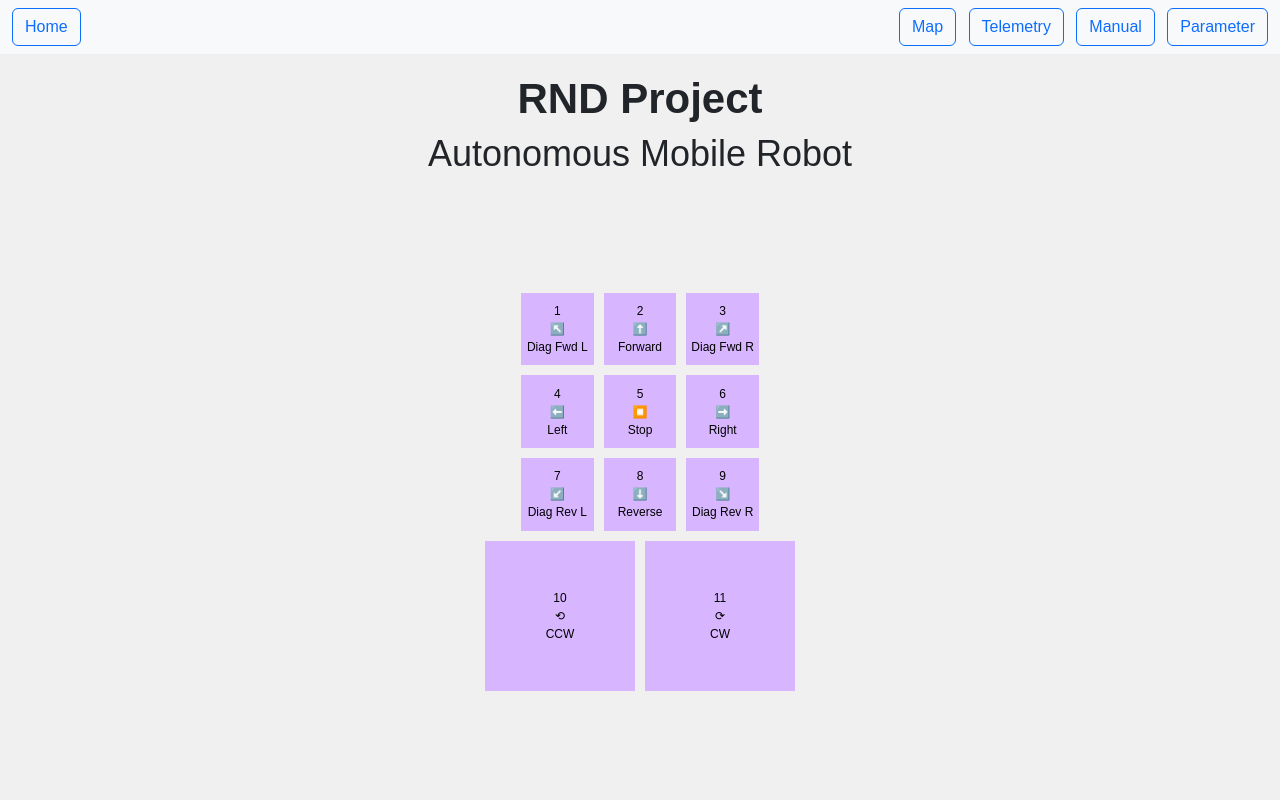
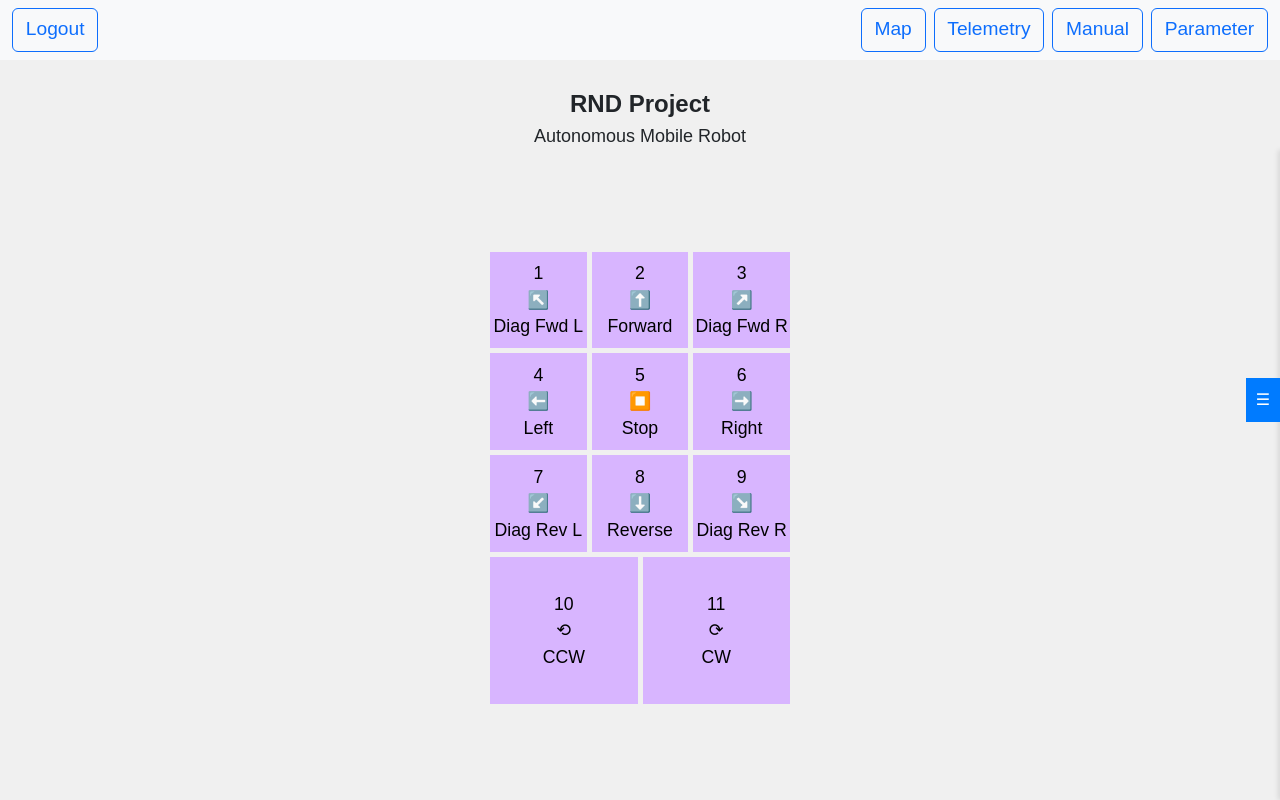
Before and after one commit to joelevander10/AMR_Project, a Flask app: page / in a window 1280 px wide. Run offline with Flask 3, Linux system fonts and the light colour scheme; parts of the project's set-up code (start-up, migrations or seed data) failed here and were passed over.

Commit message:
Update index.html

```diff
--- a/website/templates/index.html
+++ b/website/templates/index.html
@@ -19,29 +19,31 @@
             justify-content: center;
             align-items: center;
             flex-grow: 1;
-            padding: 20px;
+            padding: 10px;
         }
         .controls-wrapper {
             display: flex;
             flex-direction: column;
             align-items: center;
-            max-width: 100%;
+            width: 100%;
+            max-width: 300px;
         }
         .controls {
             display: grid;
             grid-template-columns: repeat(3, 1fr);
-            gap: 10px;
-            margin-bottom: 10px;
+            gap: 5px;
+            margin-bottom: 5px;
+            width: 100%;
         }
         .btn-control {
             width: 100%;
             aspect-ratio: 1 / 1;
-            font-size: 12px;
+            font-size: 17.7px;
             display: flex;
             flex-direction: column;
             justify-content: center;
             align-items: center;
-            padding: 5px;
+            padding: 2px;
             background-color: #d8b5ff;
             border: none;
             cursor: pointer;
@@ -54,32 +56,132 @@
             display: flex;
             justify-content: center;
             width: 100%;
+            gap: 5px;
         }
         .orientation-controls .btn-control {
-            margin: 0 5px;
+            flex: 1;
         }
         .title-container {
             text-align: center;
-            margin-top: 20px;
+            margin-top: 30px;
         }
         .main-title {
-            font-size: 42px;
+            font-size: 24px;
             font-weight: bold;
         }
         .sub-title {
-            font-size: 36px;
+            font-size: 18px;
         }
+        .scalable-btn {
+            font-size: 2vw; /* Base font size relative to viewport width */
+            padding: 0.5vw 1vw;
+            transition: transform 0.3s ease;
+        }
+
+        @media (max-width: 768px) {
+            .scalable-btn {
+                font-size: 3vw; /* Larger font size for smaller screens */
+            }
+        }
+
+        @media (min-width: 1200px) {
+            .scalable-btn {
+                font-size: 1.5vw; /* Smaller font size for larger screens */
+            }
+        }
+
+        /* Apply scaling on hover or focus */
+        .scalable-btn:hover,
+        .scalable-btn:focus {
+            transform: scale(1.1);
+        }
+        .main-container {
+            display: flex;
+            justify-content: space-between;
+            padding: 20px;
+        }
+        .additional-controls {
+            width: 300px;
+            padding: 20px;
+            background-color: #f8f9fa;
+            border-radius: 10px;
+            box-shadow: 0 0 10px rgba(0,0,0,0.1);
+        }
+        .additional-controls h3 {
+            margin-bottom: 15px;
+        }
+        .additional-controls input,
+        .additional-controls button {
+            width: 100%;
+            margin-bottom: 10px;
+        }
+        .sliding-panel {
+            position: fixed;
+            top: 150px; /* Menurunkan posisi panel */
+            right: -300px;
+            width: 300px;
+            height: calc(100% - 150px); /* Menyesuaikan tinggi */
+            background-color: #f8f9fa;
+            transition: right 0.3s ease-in-out;
+            box-shadow: -2px 0 5px rgba(0,0,0,0.1);
+            z-index: 1000;
+            padding: 20px;
+            box-sizing: border-box;
+            overflow-y: auto;
+        }
+
+        .control-section {
+            margin-bottom: 30px;
+            padding-bottom: 20px;
+            border-bottom: 1px solid #dee2e6;
+        }
+
+        .control-section:last-child {
+            border-bottom: none;
+        }
+
+        .control-section h4 {
+            margin-bottom: 15px;
+        }
+
+        .sliding-panel.open {
+            right: 0;
+        }
+
+        .panel-toggle {
+            position: fixed;
+            top: 50%;
+            right: 0;
+            transform: translateY(-50%);
+            background-color: #007bff;
+            color: white;
+            border: none;
+            padding: 10px;
+            cursor: pointer;
+            z-index: 1001;
+        }
+
+        .sliding-panel h3 {
+            margin-bottom: 15px;
+        }
+
+        .sliding-panel input,
+        .sliding-panel button {
+            width: 100%;
+            margin-bottom: 10px;
+        }
+
     </style>
 </head>
 <body>
     <nav class="navbar bg-body-tertiary">
-        <div class="container-fluid d-flex justify-content-between">
-            <a href="/" class="btn btn-outline-primary">Home</a>
-            <div>
-                <a href="map.html" class="btn btn-outline-primary me-2">Map</a>
-                <a href="telemetry.html" class="btn btn-outline-primary me-2">Telemetry</a>
-                <a href="manual.html" class="btn btn-outline-primary me-2">Manual</a>
-                <a href="parameter.html" class="btn btn-outline-primary">Parameter</a>
+        <div class="container-fluid d-flex flex-wrap justify-content-between">
+            <a href="logout" class="btn btn-outline-primary mb-2 mb-sm-0 scalable-btn">Logout</a>
+            <div class="d-flex flex-wrap">
+                <a href="map.html" class="btn btn-outline-primary me-2 mb-2 mb-sm-0 scalable-btn">Map</a>
+                <a href="telemetry.html" class="btn btn-outline-primary me-2 mb-2 mb-sm-0 scalable-btn">Telemetry</a>
+                <a href="manual.html" class="btn btn-outline-primary me-2 mb-2 mb-sm-0 scalable-btn">Manual</a>
+                <a href="parameter.html" class="btn btn-outline-primary mb-2 mb-sm-0 scalable-btn">Parameter</a>
             </div>
         </div>
     </nav>
@@ -106,6 +208,29 @@
                 <button class="btn-control" data-direction="ccw" data-number="10">10<br>⟲<br>CCW</button>
                 <button class="btn-control" data-direction="cw" data-number="11">11<br>⟳<br>CW</button>
             </div>
+        </div>
+    </div>
+
+    <button class="panel-toggle" onclick="togglePanel()">☰</button>
+    <div class="sliding-panel" id="slidingPanel">
+        <h3>Additional Controls</h3>
+
+        <div class="control-section">
+            <h4>Zero Orientation</h4>
+            <button onclick="setZeroOrientation()" class="btn btn-primary">Set Zero Orientation</button>
+        </div>
+
+        <div class="control-section">
+            <h4>Set Orientation</h4>
+            <input type="number" id="orientationInput" min="0" max="360" placeholder="Orientation (0-360)" class="form-control mb-2">
+            <button onclick="executeOrientation()" class="btn btn-primary">Execute Orientation</button>
+        </div>
+
+        <div class="control-section">
+            <h4>Speed and Duration</h4>
+            <input type="number" id="speedInput" min="0" placeholder="Speed" class="form-control mb-2">
+            <input type="number" id="durationInput" min="0" placeholder="Duration" class="form-control mb-2">
+            <button onclick="updateSpeedAndDuration()" class="btn btn-primary">Update Speed & Duration</button>
         </div>
     </div>
 
@@ -165,6 +290,53 @@
             });
             console.log(`Input: ${action} ${direction}, Duration: ${duration}ms`);
         }
+        function setZeroOrientation() {
+            sendCommand('Z');
+        }
+
+        function executeOrientation() {
+            const angle = document.getElementById('orientationInput').value;
+            if (angle >= -360 && angle <= 360) {
+                sendCommand(`A ${angle}`);
+            } else {
+                alert("Angle must be between -360 and 360 degrees");
+            }
+        }
+
+        function updateSpeedAndDuration() {
+            const speed = document.getElementById('speedInput').value;
+            const duration = document.getElementById('durationInput').value;
+            if (speed && duration > 0) {
+                sendCommand(`M ${speed} ${duration}`);
+            } else {
+                alert("Please enter valid speed and duration values");
+            }
+        }
+
+        function sendCommand(command) {
+            fetch('/send_command', {
+                method: 'POST',
+                headers: {
+                    'Content-Type': 'application/json',
+                },
+                body: JSON.stringify({command: command}),
+            })
+            .then(response => response.json())
+            .then(data => {
+                console.log('Command sent:', command);
+                console.log('Response:', data);
+                // You can add user feedback here, e.g., showing a success message
+            })
+            .catch((error) => {
+                console.error('Error:', error);
+                // You can add user feedback for errors here
+            });
+        }
+
+        function togglePanel() {
+            var panel = document.getElementById('slidingPanel');
+            panel.classList.toggle('open');
+        }
 
         // Set up event listeners for all control buttons
         document.querySelectorAll('.btn-control').forEach(button => {
```
